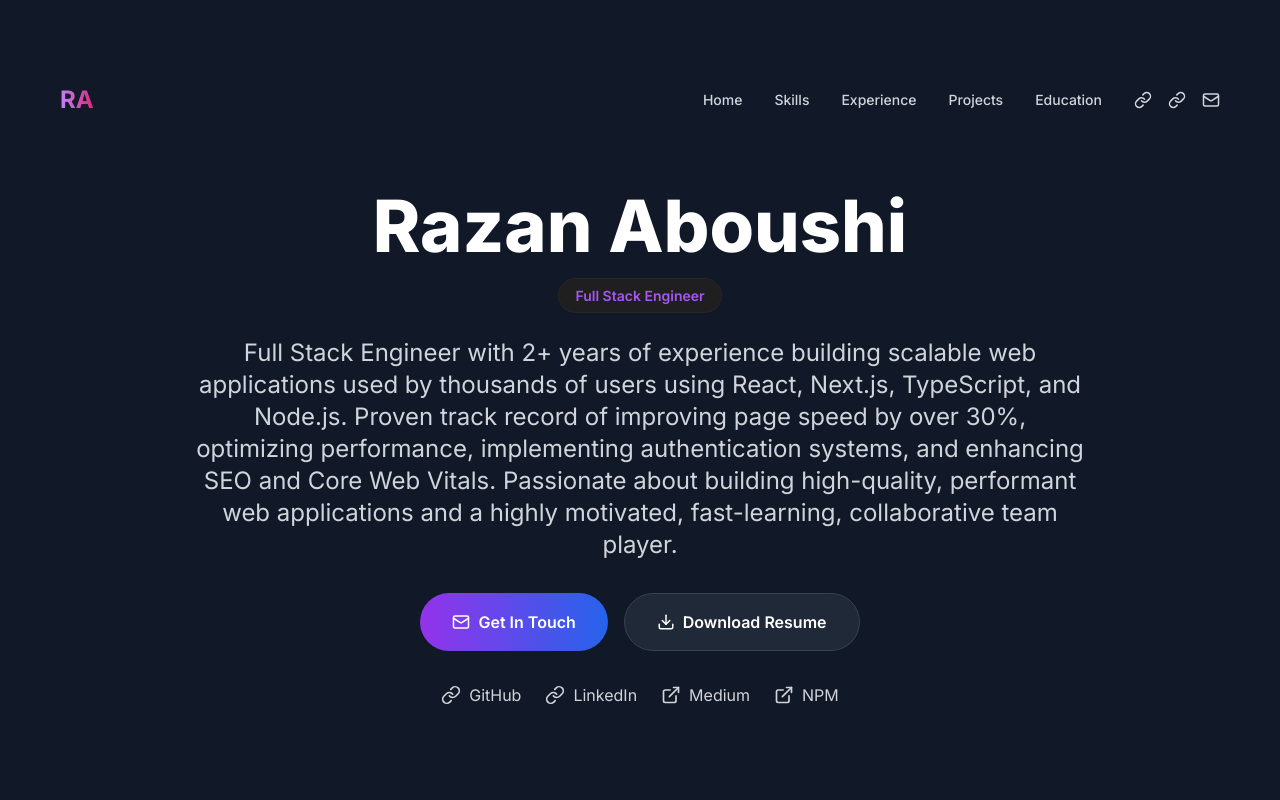
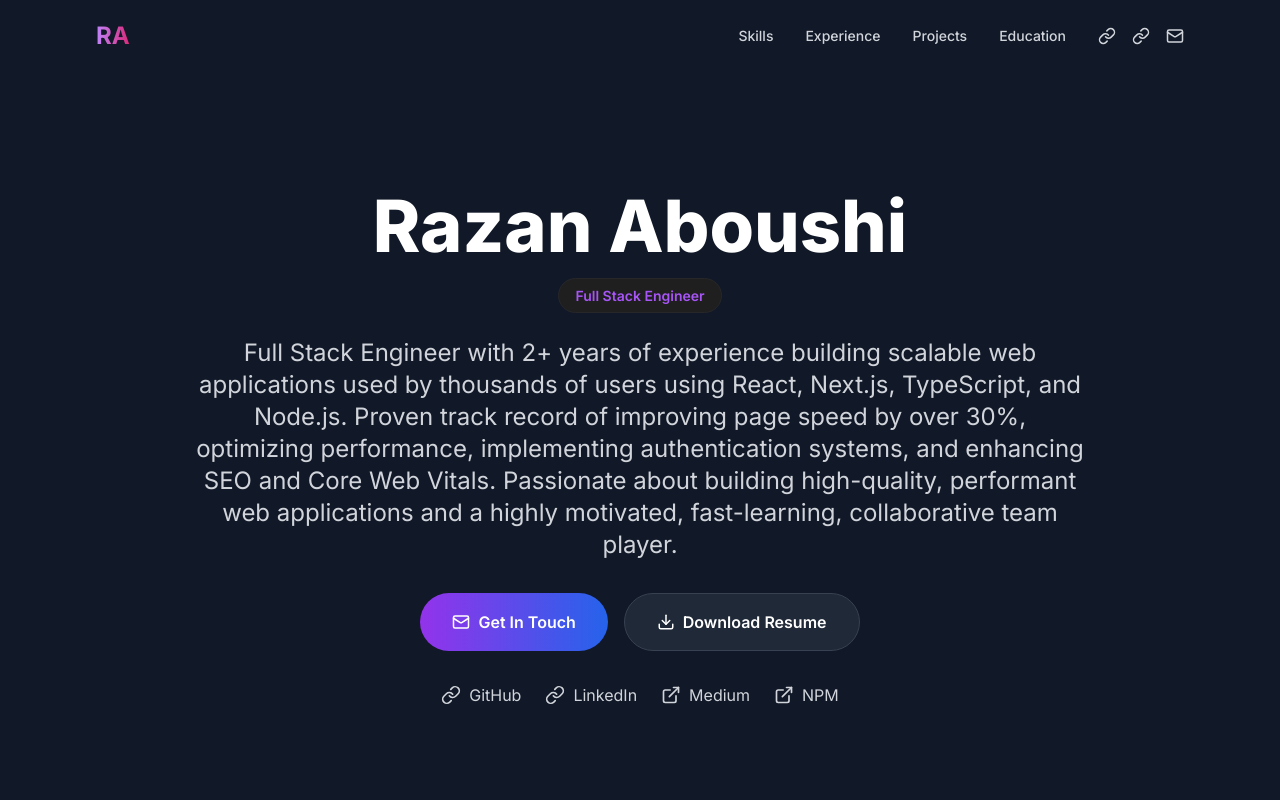
Before and after one commit to razan-aboushi/razan-aboushi-portfolio, a Next.js app: page / in a window 1280 px wide. Shown: the top 800 px of the page. Built offline with nearby package versions, Linux system fonts and the light colour scheme.

Commit message:
Remove all Framer Motion dependencies from Navigation
- Replaced NavigationElegant with static version
- Removed all motion references and imports
- Build now successful without errors
- All animations use CSS instead of Framer Motion
- Ready for GitHub Pages deployment

```diff
--- a/src/components/NavigationElegant.tsx
+++ b/src/components/NavigationElegant.tsx
@@ -2,7 +2,6 @@
 
 import { useState, useEffect } from "react";
 import { Menu, X, Link, Mail } from "lucide-react";
-import { motion } from "framer-motion";
 
 const navItems = [
   { name: "Home", href: "#home" },
@@ -12,7 +11,25 @@
   { name: "Education", href: "#education" },
 ];
 
-export default function NavigationElegant() {
+const socialLinks = [
+  {
+    name: "GitHub",
+    href: "https://github.com/razan-aboushi",
+    icon: Link,
+  },
+  {
+    name: "LinkedIn",
+    href: "https://www.linkedin.com/in/razan-aboushi/",
+    icon: Link,
+  },
+  {
+    name: "Email",
+    href: "mailto:razanalqaddoumi@gmail.com",
+    icon: Mail,
+  },
+];
+
+export default function NavigationStatic() {
   const [isOpen, setIsOpen] = useState(false);
   const [scrolled, setScrolled] = useState(false);
 
@@ -27,128 +44,87 @@
   return (
     <nav
       className={`fixed top-0 left-0 right-0 z-50 transition-all duration-300 ${
-        scrolled ? "bg-gray-900/95 backdrop-blur-md" : "bg-transparent"
+        scrolled ? "glass py-3" : "bg-transparent py-5"
       }`}
     >
-      <div className="ns-container">
-        <div className="flex items-center justify-between py-6">
-          <motion.a
+      <div className="max-w-6xl mx-auto px-4 sm:px-6 lg:px-8">
+        <div className="flex items-center justify-between">
+          <a
             href="#home"
-            className="text-2xl font-bold bg-gradient-to-r from-purple-400 to-pink-600 bg-clip-text text-transparent hover:opacity-80 transition-all duration-300"
-            initial={{ opacity: 0, x: -20 }}
-            animate={{ opacity: 1, x: 0 }}
-            whileHover={{ scale: 1.1 }}
-            transition={{ duration: 0.5 }}
+            className="text-2xl font-bold bg-gradient-to-r from-purple-400 to-pink-600 bg-clip-text text-transparent hover:opacity-80 transition-all duration-300 animate-fade-in"
           >
             RA
-          </motion.a>
+          </a>
 
           {/* Desktop Navigation */}
           <div className="hidden md:flex items-center space-x-8">
             {navItems.map((item, index) => (
-              <motion.a
+              <a
                 key={item.name}
                 href={item.href}
-                className="text-gray-300 hover:text-white transition-colors text-sm font-medium"
-                initial={{ opacity: 0, y: -20 }}
-                animate={{ opacity: 1, y: 0 }}
-                transition={{ duration: 0.5, delay: index * 0.1 }}
+                className="text-gray-300 hover:text-white transition-colors text-sm font-medium animate-fade-in"
+                style={{ animationDelay: `${index * 0.1}s` }}
               >
                 {item.name}
-              </motion.a>
+              </a>
             ))}
             <div className="flex items-center space-x-4 ml-8">
-              <motion.a
-                href="https://github.com/razan-aboushi"
+              {socialLinks.map((link, index) => (
+                <a
+                  key={link.name}
+                  href={link.href}
                   target="_blank"
                   rel="noopener noreferrer"
-                className="text-gray-300 hover:text-white transition-colors"
-                initial={{ opacity: 0, scale: 0 }}
-                animate={{ opacity: 1, scale: 1 }}
-                transition={{ duration: 0.5, delay: 0.5 }}
+                  className="text-gray-300 hover:text-white transition-colors animate-fade-in"
+                  style={{ animationDelay: `${0.5 + index * 0.1}s` }}
+                  aria-label={link.name}
                 >
-                <Link size={18} />
-              </motion.a>
-              <motion.a
-                href="https://www.linkedin.com/in/razan-aboushi/"
-                target="_blank"
-                rel="noopener noreferrer"
-                className="text-gray-300 hover:text-white transition-colors"
-                initial={{ opacity: 0, scale: 0 }}
-                animate={{ opacity: 1, scale: 1 }}
-                transition={{ duration: 0.5, delay: 0.6 }}
-              >
-                <Link size={18} />
-              </motion.a>
-              <motion.a
-                href="mailto:razanalqaddoumi@gmail.com"
-                className="text-gray-300 hover:text-white transition-colors"
-                initial={{ opacity: 0, scale: 0 }}
-                animate={{ opacity: 1, scale: 1 }}
-                transition={{ duration: 0.5, delay: 0.7 }}
-              >
-                <Mail size={18} />
-              </motion.a>
+                  <link.icon size={18} />
+                </a>
+              ))}
             </div>
           </div>
 
           {/* Mobile menu button */}
-          <motion.button
-            className="md:hidden text-white"
+          <button
+            className="md:hidden text-white animate-fade-in"
             onClick={() => setIsOpen(!isOpen)}
-            initial={{ opacity: 0, scale: 0 }}
-            animate={{ opacity: 1, scale: 1 }}
-            transition={{ duration: 0.5 }}
+            aria-label="Toggle navigation"
           >
             {isOpen ? <X size={24} /> : <Menu size={24} />}
-          </motion.button>
+          </button>
         </div>
 
-        {/* Mobile Navigation */}
+        {/* Mobile Navigation Menu */}
         {isOpen && (
-          <motion.div
-            className="md:hidden mt-4 bg-gray-800 rounded-lg p-4 border border-gray-700"
-            initial={{ opacity: 0, y: -20 }}
-            animate={{ opacity: 1, y: 0 }}
-            transition={{ duration: 0.3 }}
-          >
-            <div className="flex flex-col space-y-3">
+          <div className="md:hidden mt-4 bg-gray-800 rounded-lg p-4 border border-gray-700 animate-fade-in">
+            <nav className="flex flex-col items-center py-4 space-y-3">
               {navItems.map((item) => (
                 <a
                   key={item.name}
                   href={item.href}
-                  className="text-gray-300 hover:text-white transition-colors text-sm font-medium py-2"
+                  className="text-gray-300 hover:text-white transition-colors text-xl font-medium py-2"
                   onClick={() => setIsOpen(false)}
                 >
                   {item.name}
                 </a>
               ))}
-              <div className="flex items-center space-x-4 pt-4 border-t border-gray-700">
+              <div className="flex items-center space-x-6 pt-4 border-t border-gray-700">
+                {socialLinks.map((link) => (
                   <a
-                  href="https://github.com/razan-aboushi"
+                    key={link.name}
+                    href={link.href}
                     target="_blank"
                     rel="noopener noreferrer"
                     className="text-gray-300 hover:text-white transition-colors"
+                    aria-label={link.name}
                   >
-                  <Link size={18} />
+                    <link.icon size={28} />
                   </a>
-                <a
-                  href="https://www.linkedin.com/in/razan-aboushi/"
-                  target="_blank"
-                  rel="noopener noreferrer"
-                  className="text-gray-300 hover:text-white transition-colors"
-                >
-                  <Link size={18} />
-                </a>
-                <a
-                  href="mailto:razanalqaddoumi@gmail.com"
-                  className="text-gray-300 hover:text-white transition-colors"
-                >
-                  <Mail size={18} />
-                </a>
+                ))}
               </div>
+            </nav>
           </div>
-          </motion.div>
         )}
       </div>
     </nav>
```
Lines whose indentation alone changed are shown as unchanged.
